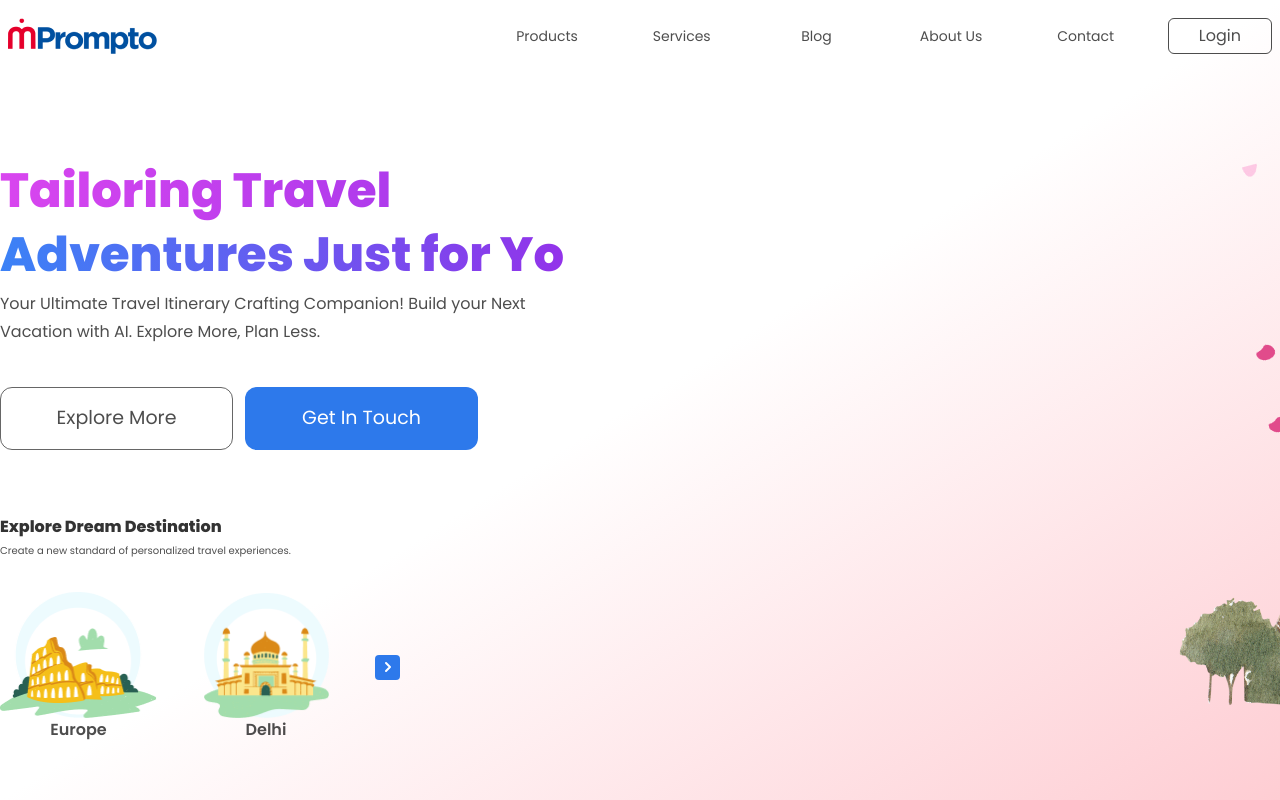
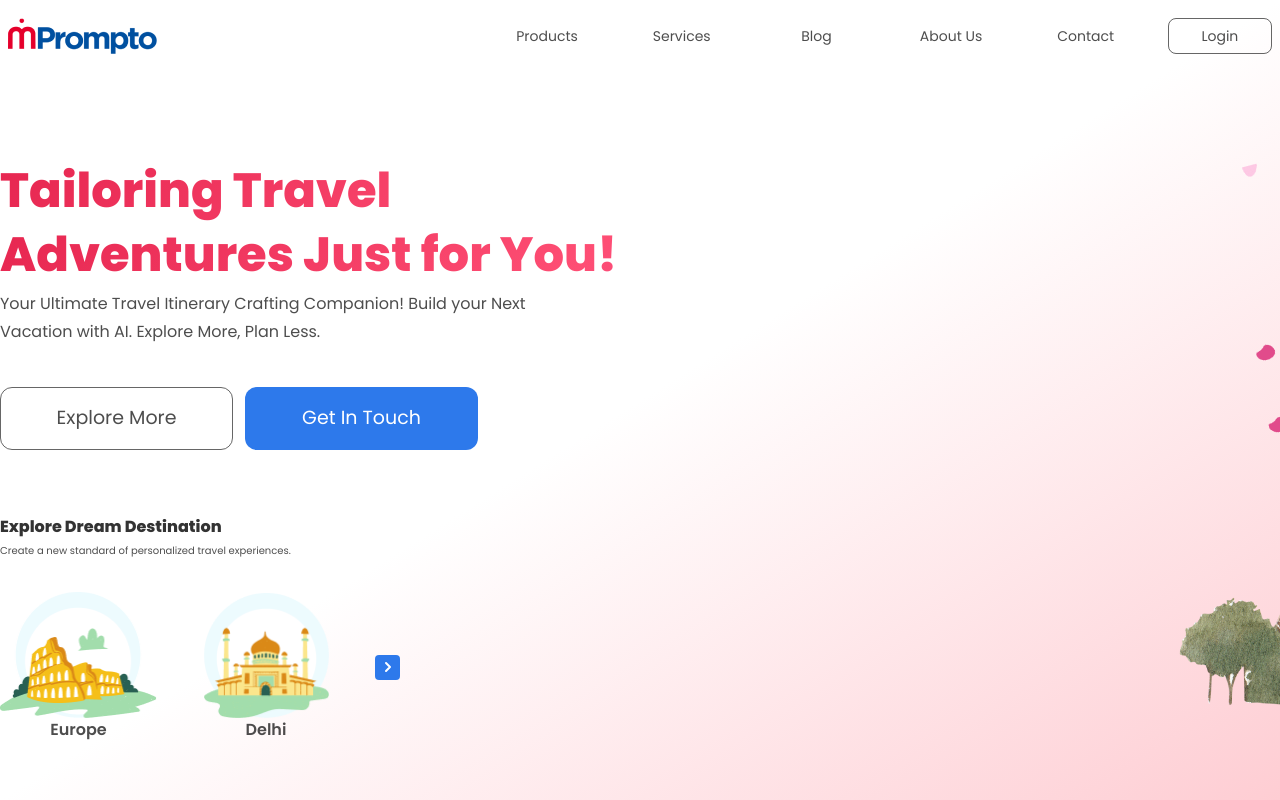
Before and after one commit to raiv200/sypto-assignment-2, a Next.js app: page / in a window 1280 px wide. Shown: the top 800 px of the page. Built offline with nearby package versions, Linux system fonts and the light colour scheme.

Commit message:
fixed:gradient-animation

```diff
--- a/app/globals.css
+++ b/app/globals.css
@@ -43,18 +43,44 @@
   width: 100%
 }
 
+/* .gradient-text {
+  --bg-size: 400%;
+  background: linear-gradient(
+                90deg,
+                #e11d48,
+                #c026d3,
+                #d946ef,
+                #fb7185
+              ) 0 0 / var(--bg-size) 100%;
+  color: transparent;
+  background-clip: text;
+  -webkit-background-clip: text;
+} */
+
+.gradient-text {
+  --bg-size: 400%;
+  background: linear-gradient(
+    -225deg,
+    #e11d48 0%,
+    #fe4e74 29%,
+    #c026d3 67%,
+    #2D79EB 100%
+  ) 0 0 / var(--bg-size) 100%;
+  color: transparent;
+  background-clip: text;
+  -webkit-background-clip: text;
+}
+
 
 .gradient-typing-text-1 {
-  animation: typing 3.5s steps(40, end), gradientText1 6s ease infinite;
+  animation: typing 3.5s steps(40, end), gradientText 8s infinite linear;
+
+}
+.gradient-typing-text-2 {
+  animation: typing 3.5s steps(40, end), gradientText 8s infinite linear;
 
 }
 
-.gradient-typing-text-2 {
-
-
-  animation: typing 3.5s steps(40, end), gradientText2 6s ease infinite;
-  animation-delay: 2.34s;
-}
 
 /* This CSS code creates an underline animation */
 .underline-animation {
@@ -70,21 +96,36 @@
   content: "";
   position: absolute;
   bottom: 0;
-  left: 20px;
+  left: 0;
   right: 0;
   height: 2px;
-  width: 60px;
+  width: 70px;
+  margin: 0 auto;
   /* Adjust the height of the underline */
-  background-color: #000;
+  background-color: #2D79EB;
   /* Adjust the color of the underline */
   animation: underline 0.3s ease-in-out forwards;
 }
 
+
+
+@keyframes gradientText {
+  to {
+    background-position: 400% 0;
+  }
+}
+
+
 /* Define the underline animation */
+
 @keyframes underline {
   0% {
     transform: scaleX(0);
-    transform-origin: 80% 50%;
+    transform-origin: 0% 50%;
+  }
+  50% {
+    transform: scaleX(0.5);
+    transform-origin: 0% 50%;
   }
 
   100% {
@@ -93,46 +134,6 @@
   }
 }
 
-
-@keyframes gradientText1 {
-  0% {
-    background-image: linear-gradient(to right, #f43f5e, #f97316);
-    background-clip: text;
-    -webkit-background-clip: text;
-
-  }
-
-  100% {
-    background-image: linear-gradient(to right, #d946ef, #9333ea);
-    background-clip: none;
-    -webkit-background-clip: none;
-
-  }
-}
-
-@keyframes gradientText2 {
-  0% {
-    background-image: linear-gradient(90deg, #f59e0b, #ec4899);
-
-  }
-
-  100% {
-    background-image: linear-gradient(to right, #3b82f6, #9333ea);
-
-  }
-}
-
-@keyframes text {
-
-  0%,
-  100% {
-    background-position: left center;
-  }
-
-  50% {
-    background-position: right center;
-  }
-}
 
 
 @keyframes typing {
@@ -146,7 +147,7 @@
 }
 
 /* The typewriter cursor effect */
-@keyframes blink-caret {
+/* @keyframes blink-caret {
 
   from,
   to {
@@ -156,4 +157,4 @@
   50% {
     border-color: transparent;
   }
-}
+} */
--- a/components/HeroSection.jsx
+++ b/components/HeroSection.jsx
@@ -13,10 +13,10 @@ const HeroSection = ({ setBackgroundColor }) => {
 
           <div className="flex flex-col w-full h-[217px]">
             <div className="w-full h-[131px] flex flex-col ">
-              <h1 className="gradient-typing-text-1  text-[48px] font-[800] leading-[64px] overflow-hidden whitespace-nowrap bg-gradient-to-r from-fuchsia-500  to-purple-500 bg-clip-text text-transparent transition ease-in-out duration-600">
+              <h1 className="gradient-typing-text-1 gradient-text  text-[48px] font-[800] leading-[64px] overflow-hidden whitespace-nowrap  transition ease-in-out duration-600">
                 Tailoring Travel
               </h1>
-              <h1 className="gradient-typing-text-2  text-[48px] font-[800] leading-[64px] overflow-hidden whitespace-nowrap bg-gradient-to-r from-amber-500  to-pink-500 bg-clip-text text-transparent transition ease-in-out duration-600">
+              <h1 className="gradient-typing-text-2 gradient-text  text-[48px] font-[800] leading-[64px] overflow-hidden whitespace-nowrap  transition ease-in-out duration-600">
               Adventures Just for You!
               </h1>
 
@@ -60,26 +60,26 @@ const HeroSection = ({ setBackgroundColor }) => {
           </div>
 
           <div className="flex items-center justify-between w-[400px] h-[150px]">
-            <div className="flex flex-col">
-              <div className="overflow-hidden">
+            <div className="flex flex-col animate-slideInFromLeft">
+              <div className="overflow-hidden  ">
                 <Image
                   src="/europe__monument.png"
                   width={157}
                   height={125}
-                  className="hover:scale-[1.1] hover:rotate-6 transition ease-in duration-300"
+                  className="  hover:scale-[1.1] hover:rotate-6 transition ease-in duration-300"
                 />
               </div>
               <p className="text-[16px] text-center  font-[600] text-[#000000B2] leading-6">
                 Europe
               </p>
             </div>
-            <div className="flex flex-col ">
-              <div className="overflow-hidden">
+            <div className="flex flex-col animate-slideInFromLeft ">
+              <div className="overflow-hidden  ">
                 <Image
                   src="/delhi__monument.png"
                   width={125}
                   height={125}
-                  className="hover:scale-[1.1] hover:rotate-6 transition ease-in duration-300"
+                  className="  hover:scale-[1.1] hover:rotate-6 transition ease-in duration-300"
                 />
               </div>
               <p className="text-[16px] text-center  font-[600] text-[#000000B2] leading-6">
@@ -87,7 +87,7 @@ const HeroSection = ({ setBackgroundColor }) => {
               </p>
             </div>
             <div>
-              <button className="h-[25px] w-[25px] rounded flex items-center justify-center bg-[#2D79EB] text-white ">
+              <button className="h-[25px] w-[25px] rounded flex items-center justify-center bg-[#2D79EB] text-white  ">
                 <svg
                   xmlns="http://www.w3.org/2000/svg"
                   width="16"
--- a/components/Navbar.jsx
+++ b/components/Navbar.jsx
@@ -43,14 +43,14 @@ const Navbar = () => {
 
         {/* Call To Action Button */}
 
-        <button className="h-[36px] w-[126px]  border-[1px] border-[#000000B2] rounded-md hover:shadow-2xl hover:-translate-y-1 transition ease-in duration-300 ">
-          <a
-            href="/"
-            className="text-center text-[16px] text-[#000000B2] font-[400] "
-          >
-            Login
-          </a>
-        </button>
+        <button className="h-[36px] w-[126px]  border-[1px] border-[#00000099] hover:shadow-2xl hover:-translate-y-1 rounded-lg transition ease-in duration-300  ">
+              <p
+
+                className=" text-[14px] h-[20px] w-[75px] mx-auto text-[#000000B2] font-[400] leading-5"
+              >
+                Login
+              </p>
+            </button>
       </div>
     </nav>
   );
--- a/tailwind.config.js
+++ b/tailwind.config.js
@@ -13,6 +13,7 @@ module.exports = {
       animation: {
         typing: "typing 3.5s steps(40, end), blinkCaret .75s step-end infinite",
         slideInFromRight: "slideInRight 1s ease-in-out forwards",
+        slideInFromLeft:"slideInLeft 1s ease-in-out forwards"
       },
       keyframes: {
         typing: {
@@ -32,6 +33,14 @@ module.exports = {
             transform: "translateX(0%)",
           },
         },
+        slideInLeft: {
+          "0%": {
+            transform: "translateX(-30%)",
+          },
+          "100%": {
+            transform: "translateX(0%)",
+          },
+        },
 
         text: {
           "0%, 100%": {
```
